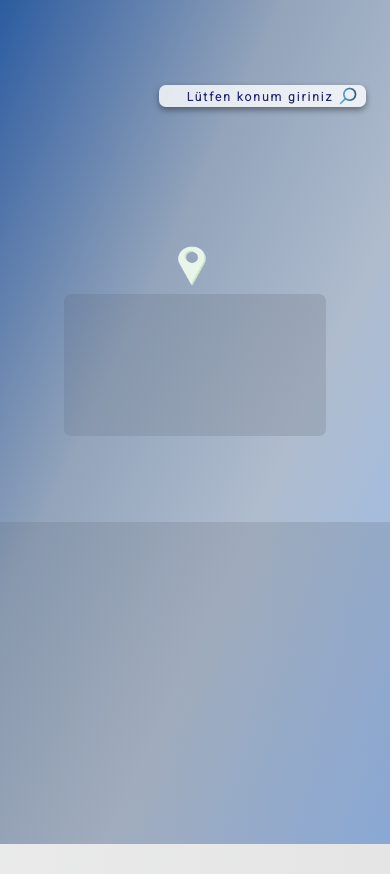
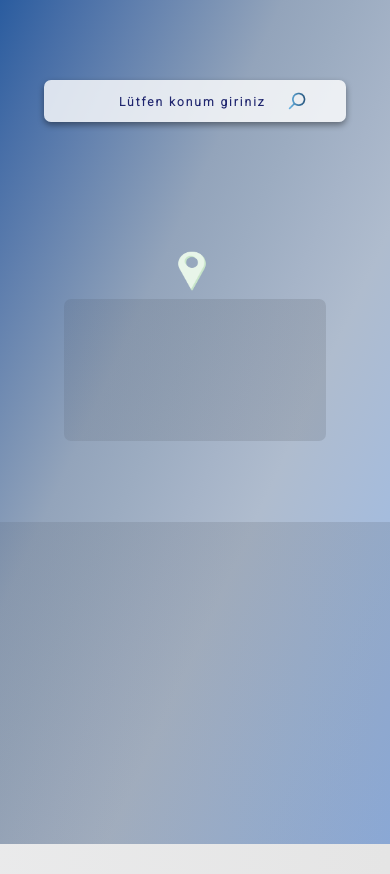
Before and after one commit to BetulBuyukzengin/weatherApp, a website: page index.html in a window 390 px wide. Drawn offline with Linux system fonts and the light colour scheme.

Commit message:
phone için responsive güncelledim

```diff
--- a/index.html
+++ b/index.html
@@ -26,7 +26,9 @@
             class="weather-input"
             placeholder="Lütfen konum giriniz"
           />
-          <img class="search" src="./icons/search-icon2.png" alt="search-icon">
+          <div class="search">
+          <img class="searchImg" src="./icons/search-icon2.png" alt="search-icon">
+        </div>
         </form>
 
         <!-- arama iconu -->
--- a/sass/components/_popup.scss
+++ b/sass/components/_popup.scss
@@ -28,13 +28,15 @@
 
     @include respond(tab-land){
       padding: 1% 6%;
-      height: 6.5rem;
+      height: 5.5rem;
+      width: 20rem;
 
     }
     @include respond(phone){
-      padding: 1rem 3rem;
-      height: 6.5rem;
-      width: 10rem;
+      padding: 0.8rem 6rem;
+      height: 4.5rem;
+      width: 11rem;
+
     }
   }
 
--- a/sass/pages/_home.scss
+++ b/sass/pages/_home.scss
@@ -64,11 +64,19 @@ main {
       padding: 1.5rem 14rem;
       font-size: 2.5rem;
     }
+    @include respond(phone){
+      padding: 4% 22%;
+
+    }
     &__section {
       display: flex;
       justify-content: flex-end;
       width: 100%;
       align-items: center;
+      @include respond(phone) {
+        justify-content: center;
+        // width: 75%;
+      }
     }
 
     &:focus {
@@ -149,7 +157,6 @@ main {
         }
         @include respond(phone) {
           font-size: 1.5rem;
-
         }
       }
     }
@@ -176,9 +183,13 @@ main {
     }
   }
 }
-
 .search {
   position: absolute;
+  display: flex;
+  width: 3%;
+  justify-content: center;
+  &Img{
+    // position: absolute;
     text-align: center;
     color: $color-blue-dark;
     height: 2.5rem;
@@ -193,6 +204,17 @@ main {
       width: 4.5rem;
     }
   }
+  @include respond(phone) {
+    width: 60%;
+    position: absolute;
+    display: flex;
+    justify-content: flex-end;
+    align-items: center;
+  }
+}
+
+
+
 
 .location-icon {
   height: 5rem;
@@ -227,7 +249,7 @@ main {
     height: 46rem;
   }
   @include respond(phone) {
-    height:40rem;
+    height: 40rem;
   }
 
   &_days {
@@ -240,7 +262,6 @@ main {
     @include respond(tab-port) {
       flex-direction: row;
     }
-
   }
 
   &__date {
@@ -262,11 +283,9 @@ main {
       font-size: 1.8rem;
       padding: 0.4rem 6rem;
     }
-    @include respond(phone){
+    @include respond(phone) {
       padding: 0.4rem 3rem;
-
     }
-
   }
 
   &-icon {
```
Also changed, not shown: css/style.css, 1 other file. Lines whose indentation alone changed are shown as unchanged.
